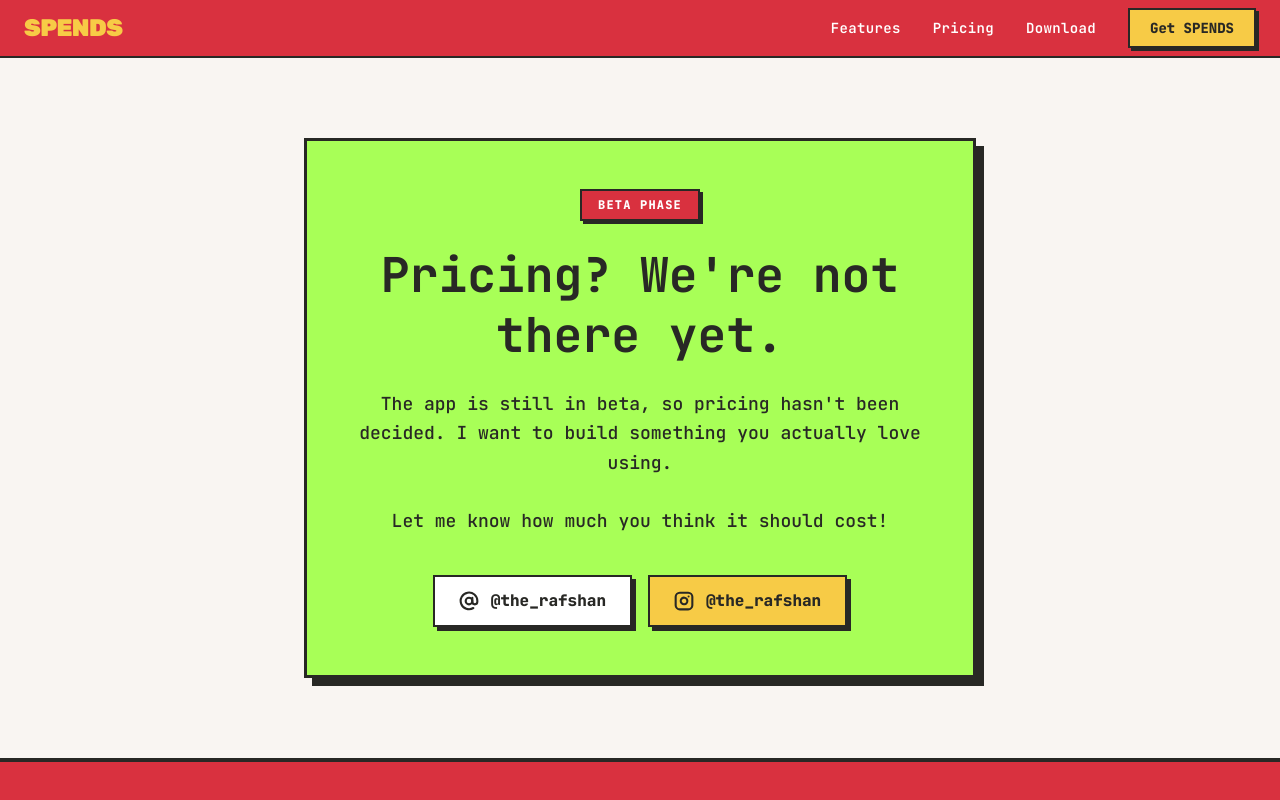
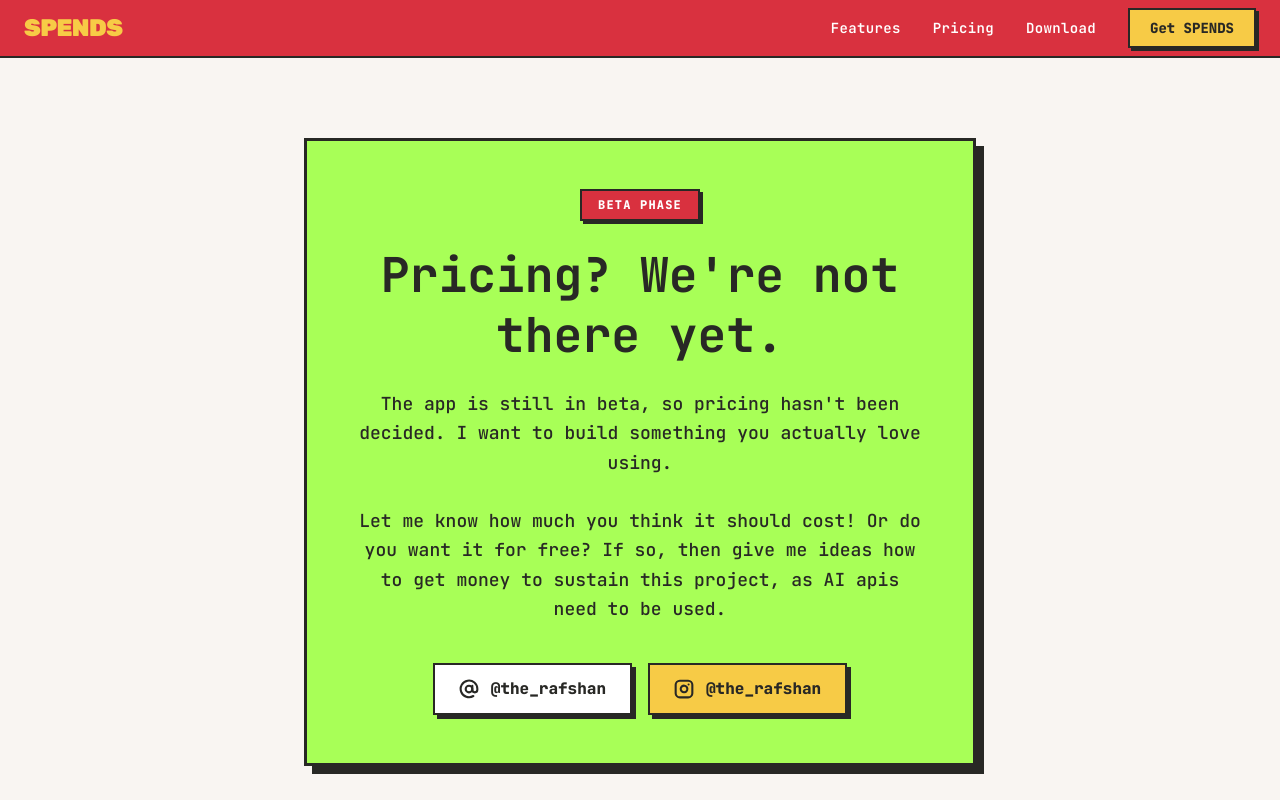
Before and after one commit to rafshan9/wallet_app, a Next.js app in the folder website/spends/: page /pricing in a window 1280 px wide. Shown: the top 800 px of the page. Built offline with nearby package versions, Linux system fonts and the light colour scheme.

Commit message:
Add: Added lines to the pricing page

```diff
--- a/website/spends/app/pricing/page.tsx
+++ b/website/spends/app/pricing/page.tsx
@@ -46,7 +46,8 @@
             The app is still in beta, so pricing hasn&apos;t been decided. I
             want to build something you actually love using. <br />
             <br />
-            Let me know how much you think it should cost!
+            Let me know how much you think it should cost! Or do you want it for free?
+            If so, then give me ideas how to get money to sustain this project, as AI apis need to be used.
           </p>
 
           <div className="flex flex-col sm:flex-row gap-4 justify-center items-center">
```
